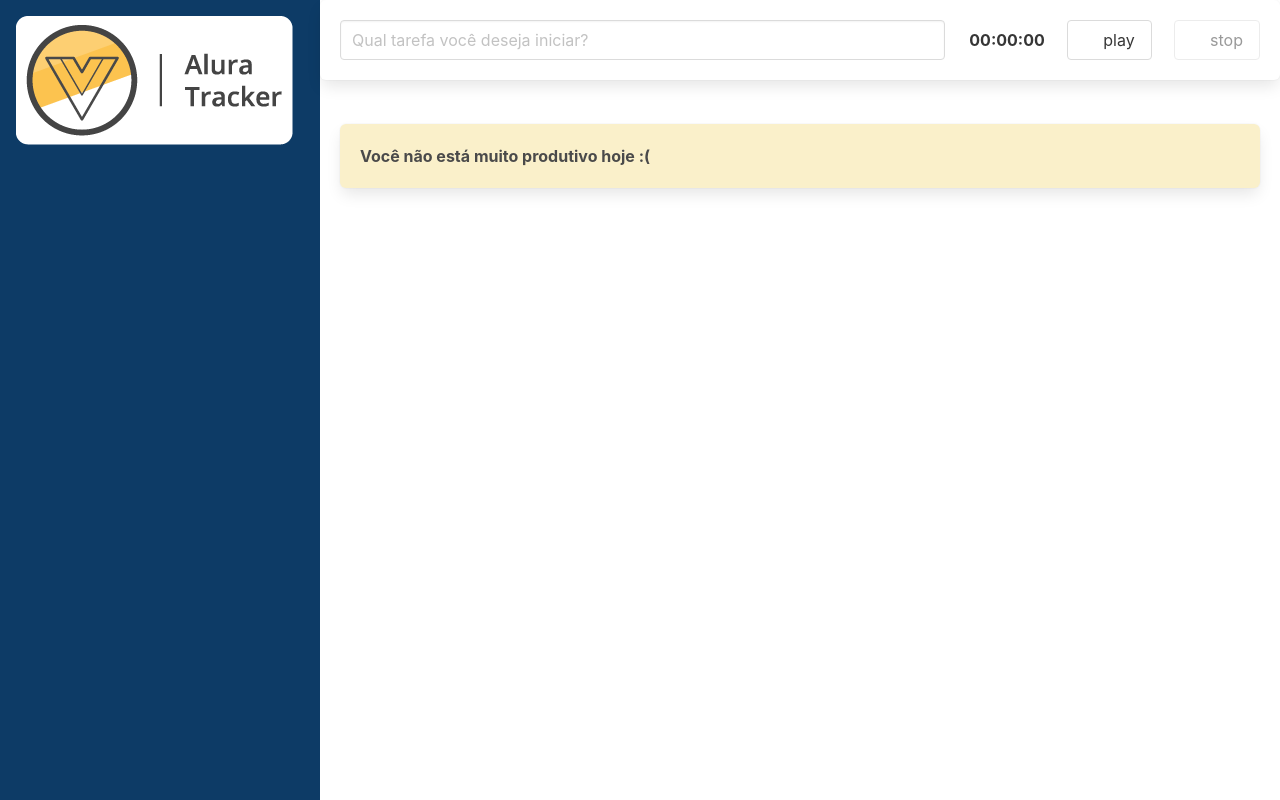
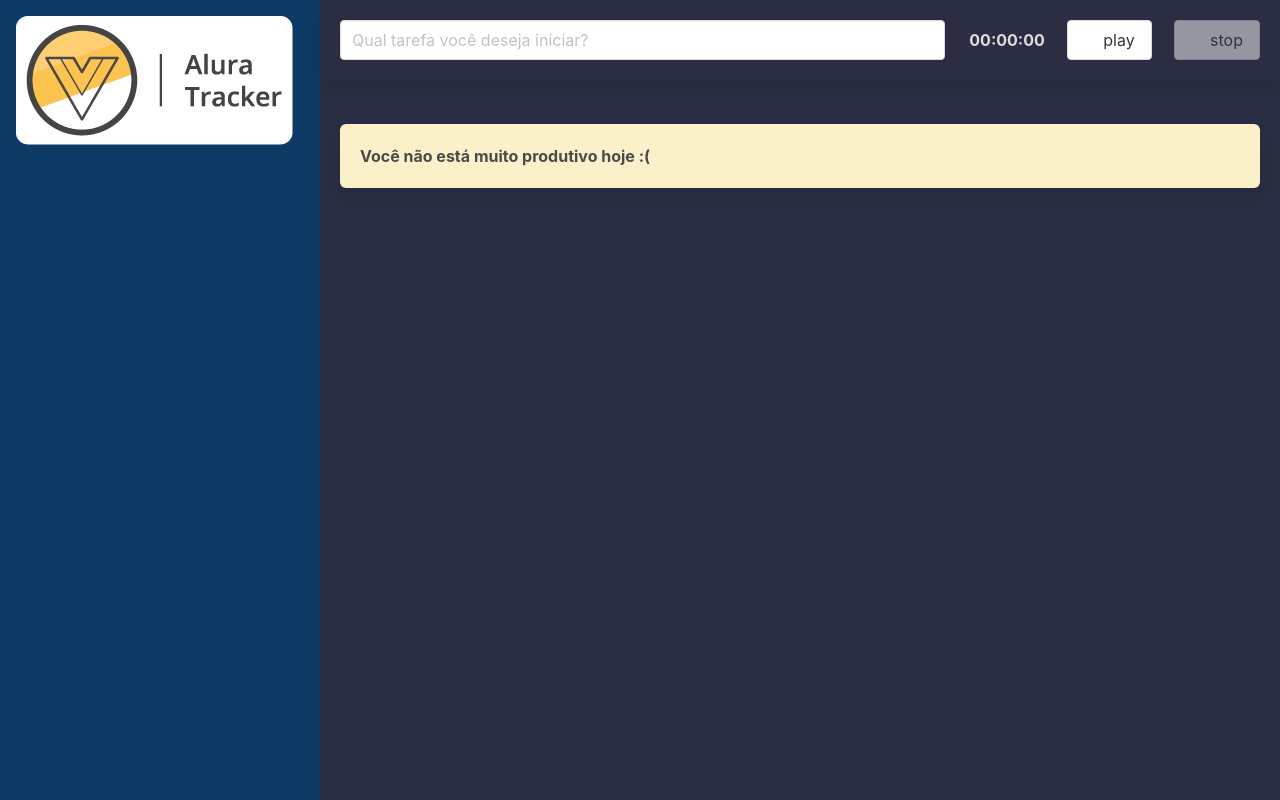
Before and after one commit to belamacedo/vue-tracker, a Vue app: page / in a window 1280 px wide. Built offline with nearby package versions, Linux system fonts and the light colour scheme; the HTML template or start-up script is replaced by a standard one.

Commit message:
Preparando o modo escuro

```diff
--- a/src/App.vue
+++ b/src/App.vue
@@ -1,9 +1,9 @@
 <template>
-	<main class="columns is-gapless is-multiline">
+	<main class="columns is-gapless is-multiline modo-escuro">
 		<div class="column is-one-quarter">
 			<BarraLateral />
 		</div>
-		<div class="column is-three-quarter">
+		<div class="column is-three-quarter conteudo">
 			<Formulario @aoSalvarTarefa="salvarTarefa" />
 			<div class="lista">
 				<Tarefa
@@ -50,4 +50,18 @@
 .lista {
 	padding: 1.25rem;
 }
+
+main {
+	--bg-primario: #fff;
+	--texto-primario: #000;
+}
+
+main.modo-escuro {
+	--bg-primario: #2b2d42;
+	--texto-primario: #ddd;
+}
+
+.conteudo {
+	background-color: var(--bg-primario);
+}
 </style>
--- a/src/components/Cronometro.vue
+++ b/src/components/Cronometro.vue
@@ -1,6 +1,6 @@
 <template>
 	<section>
-		<strong>{{ tempoDecorrido }}</strong>
+		<strong class="display">{{ tempoDecorrido }}</strong>
 	</section>
 </template>
 
@@ -23,3 +23,9 @@
 	},
 });
 </script>
+
+<style scoped>
+.display {
+	color: var(--texto-primario);
+}
+</style>
--- a/src/components/Formulario.vue
+++ b/src/components/Formulario.vue
@@ -1,5 +1,5 @@
 <template>
-	<div class="box">
+	<div class="box formulario">
 		<div class="columns">
 			<div
 				class="column is-8"
@@ -45,3 +45,10 @@
 	},
 });
 </script>
+
+<style>
+.formulario {
+	color: var(--texto-primario);
+	background-color: var(--bg-primario);
+}
+</style>
```
